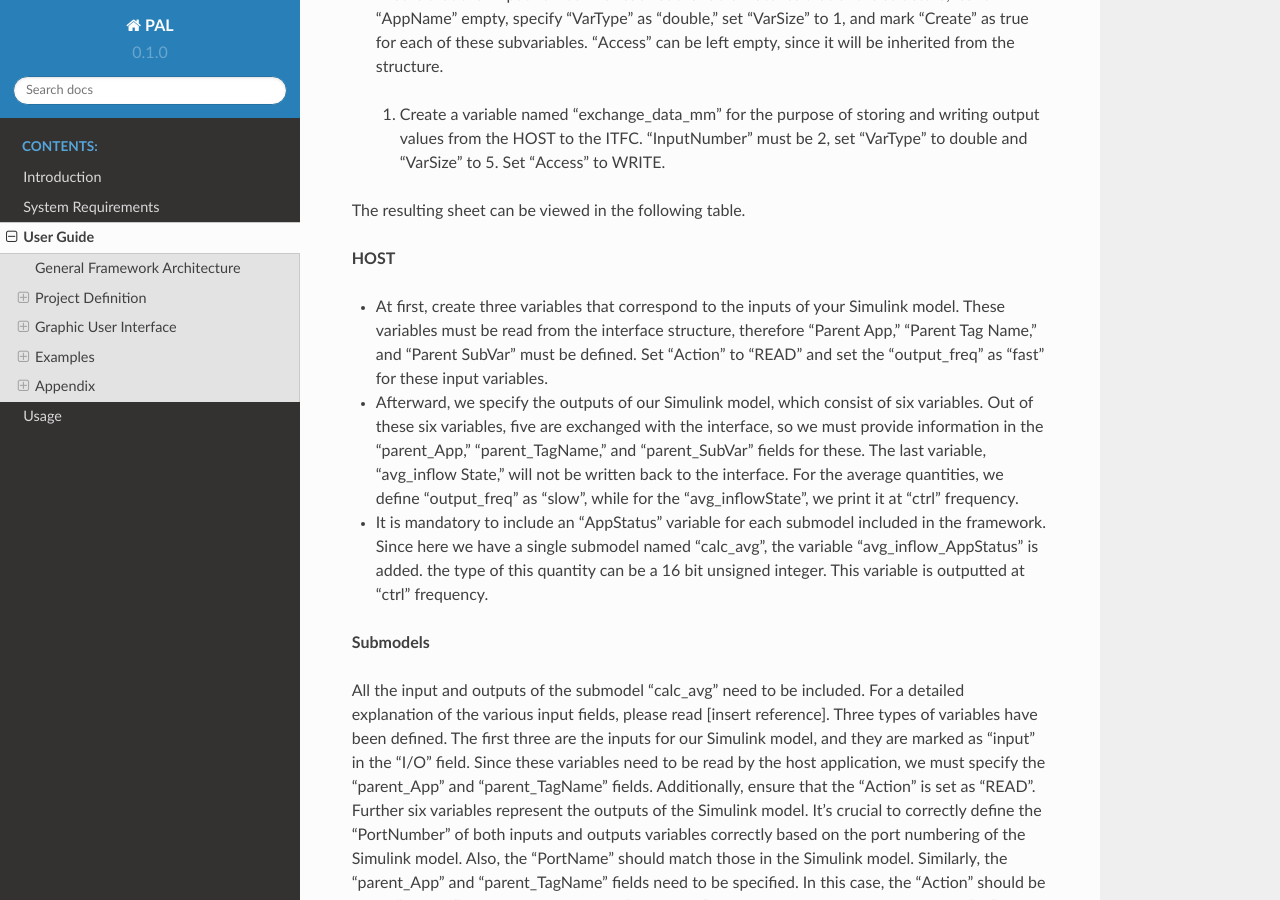
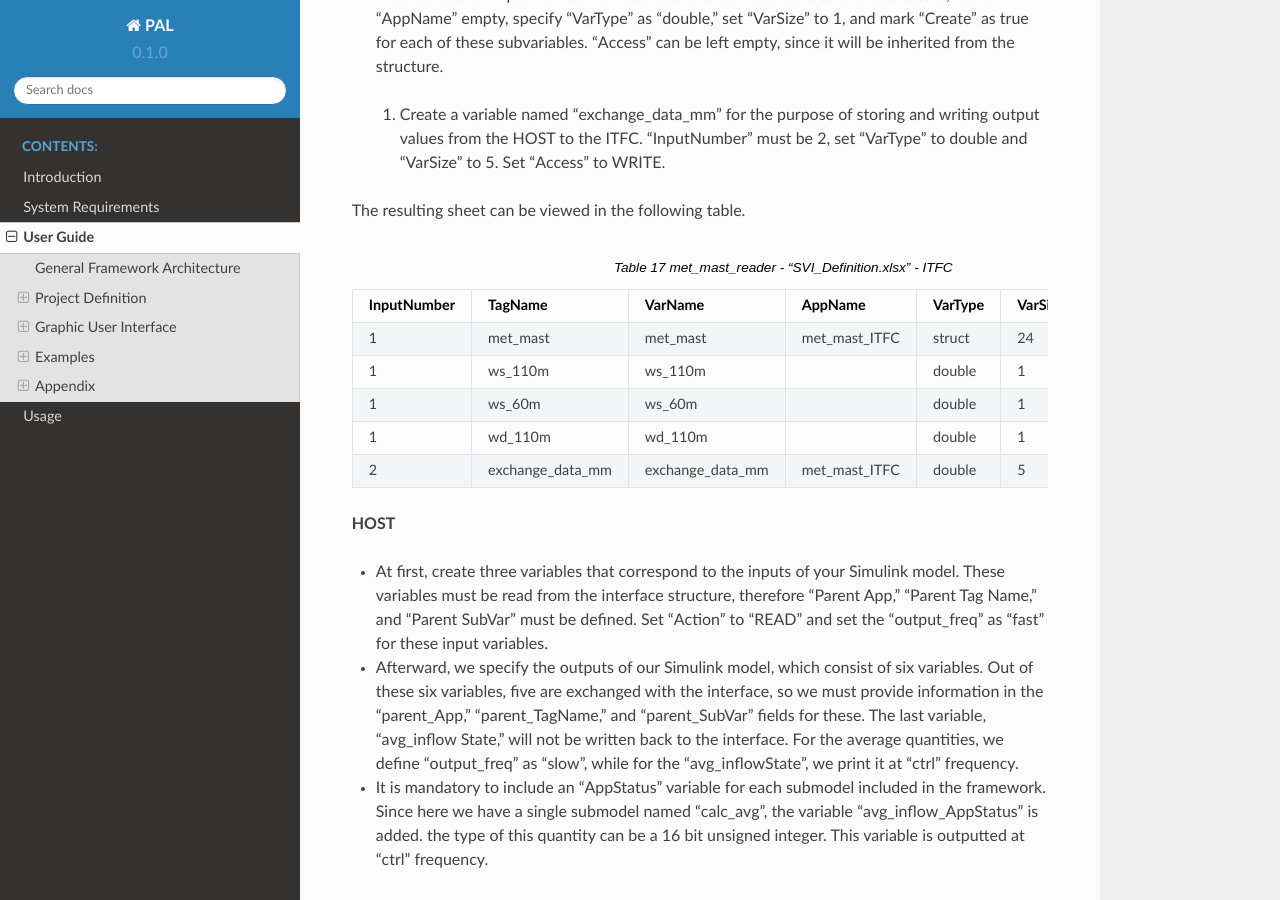
Before and after one commit to TUMLWE/PAL, a Sphinx documentation site: the page built from docs/source/user_guide.rst, in a window 1280 px wide and 900 px high, scrolled down 17289 px. Built offline with Sphinx 7.4.7 and the Read the Docs theme 2.0.0, drawn with Linux system fonts in a browser that asks for light colours; some of the changed lines change nothing that is shown.

Commit message:
docs update

```diff
--- a/docs/source/user_guide.rst
+++ b/docs/source/user_guide.rst
@@ -185,12 +185,10 @@ We want now to create a dummy interface to emulate real-world conditions. For th
 
    #. Create a variable named "exchange_data_mm" for the purpose of storing and writing output values from the HOST to the ITFC. "InputNumber" must be 2, set "VarType" to double and "VarSize" to 5. Set "Access" to WRITE.
 
-
 The resulting sheet can be viewed in the following table.
 
 .. csv-table::  met_mast_reader - "SVI_Definition.xlsx" - ITFC
    :file: SVI_Definition_itfc_mmreader.csv
-   :widths: 30, 60, 10
    :header-rows: 1
    :name: SVI_Definition_itfc_mmreader
 
```
